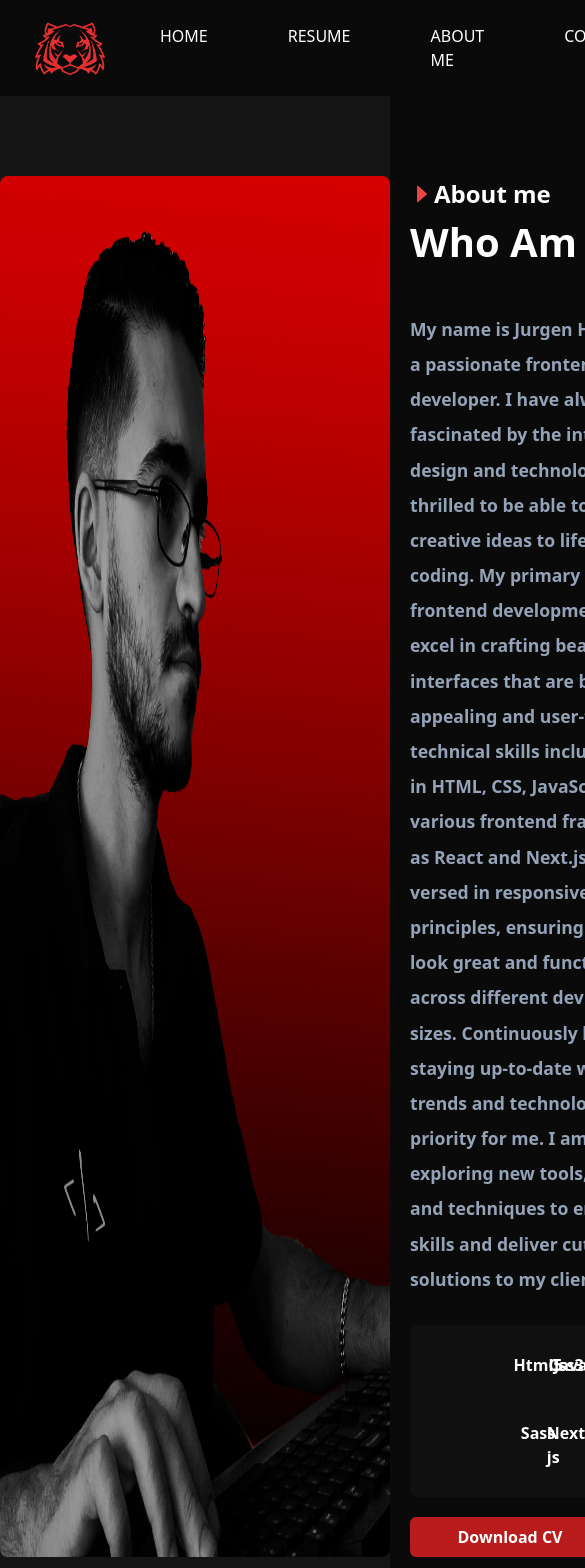
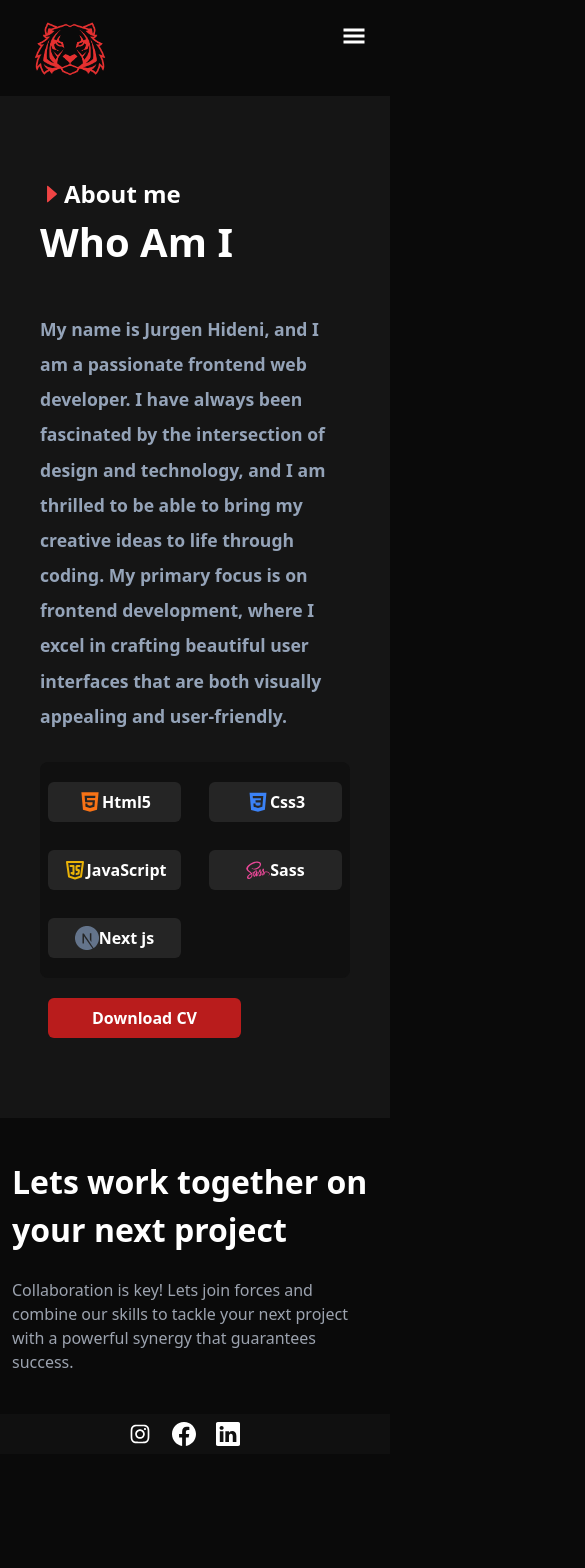
Before and after one commit to jurgenhideni/portfolio, a Next.js app: page /about in a window 390 px wide. Shown: the top 1568 px of the page, 585 px wide, since content can reach past the window. After the commit the page ends 1454 px from the top, so only its background shows below. Built offline with nearby package versions, Linux system fonts and the light colour scheme.

Commit message:
Made Homepage responsive, burger menu unfinished

```diff
--- a/package.json
+++ b/package.json
@@ -9,7 +9,12 @@
     "lint": "next lint"
   },
   "dependencies": {
+    "@emotion/react": "^11.11.0",
+    "@emotion/styled": "^11.11.0",
+    "@geist-ui/core": "^2.3.8",
+    "@mui/material": "^5.13.3",
     "autoprefixer": "10.4.14",
+    "daisyui": "^2.52.0",
     "eslint": "8.40.0",
     "eslint-config-next": "13.4.2",
     "next": "13.4.2",
--- a/src/components/About.jsx
+++ b/src/components/About.jsx
@@ -1,5 +1,3 @@
-import Header from "@/components/Header";
-import Footer from "@/components/Footer";
 import Image from "next/image";
 import Link from "next/link";
 
@@ -19,9 +17,9 @@ const About = () => {
           height={500}
           width={550}
           alt=""
-          className="rounded-lg"
+          className="rounded-lg max-sm:hidden "
         />
-        <div className="text-white flex flex-col ">
+        <div className="text-white flex flex-col max-sm:mx-10">
           <h2 className="font-semibold text-[1.5rem] items-center flex">
             <AiOutlineCaretRight className="text-red-500" /> About me
           </h2>
@@ -32,17 +30,23 @@ const About = () => {
             design and technology, and I am thrilled to be able to bring my
             creative ideas to life through coding. My primary focus is on
             frontend development, where I excel in crafting beautiful user
-            interfaces that are both visually appealing and user-friendly. My
-            technical skills include proficiency in HTML, CSS, JavaScript, and
-            various frontend frameworks such as React and Next.js . I am
-            well-versed in responsive design principles, ensuring that websites
-            look great and function seamlessly across different devices and
-            screen sizes. Continuously learning and staying up-to-date with the
-            latest trends and technologies is a priority for me. I am always
-            exploring new tools, frameworks, and techniques to enhance my skills
-            and deliver cutting-edge solutions to my clients.
+            interfaces that are both visually appealing and user-friendly.
+            <span className="max-sm:hidden">
+              My technical skills include proficiency in HTML, CSS, JavaScript,
+              and various frontend frameworks such as React and Next.js . I am
+              well-versed in responsive design principles, ensuring that
+              websites look great and function seamlessly across different
+              devices and screen sizes. Continuously learning and staying
+              up-to-date with the latest trends and technologies is a priority
+              for me. I am always exploring new tools, frameworks, and
+              techniques to enhance my skills and deliver cutting-edge solutions
+              to my clients.
+            </span>
           </p>
-          <div className="grid grid-cols-3 font-bold gap-7 mt-7 bg-[#101010] px-32 py-5 rounded-lg">
+          <div
+            className="grid grid-cols-3 font-bold gap-7 mt-7 bg-[#101010]   py-5 rounded-lg max-sm:grid-cols-2
+          max-sm:px-2"
+          >
             <div className="flex  bg-[#252525] justify-center rounded-md py-2">
               <AiFillHtml5 className="text-orange-500 text-[1.5rem] " />
               <h2>Html5</h2>
@@ -66,7 +70,8 @@ const About = () => {
           </div>
           <Link
             href="https://drive.google.com/file/d/1rtjoQfNGfbRn_XNOhUXwA0_TNnrh9pWA/view?usp=share_link"
-            className=" bg-red-700 max-w-[200px] text-center mt-5 py-2 rounded-md font-bold hover:underline underline-offset-4"
+            className=" bg-red-700 max-w-[200px] text-center mt-5 py-2 rounded-md font-bold hover:underline underline-offset-4
+            max-sm:mx-2 max-sm:max-w-[193px]"
           >
             Download CV
           </Link>
--- a/src/components/Footer.jsx
+++ b/src/components/Footer.jsx
@@ -7,9 +7,9 @@ import { BsLinkedin } from "react-icons/bs";
 const Footer = () => {
   return (
     <>
-      <div className="text-white my-10 flex items-center justify-evenly">
-        <div className="flex flex-col gap-6">
-          <h1 className="text-[3.5rem] font-extrabold max-w-[800px]">
+      <div className="text-white my-10 flex items-center justify-evenly max-sm:block">
+        <div className="flex flex-col gap-6 max-sm:px-3">
+          <h1 className="text-[3.5rem] font-extrabold max-w-[800px] max-sm:text-[2rem] ">
             Lets work together on your next project
           </h1>
           <p className="max-w-[600px] text-gray-400 font-sans">
@@ -20,14 +20,20 @@ const Footer = () => {
         </div>
         <Link
           href="/contact"
-          className="text-white bg-red-600 px-10 py-3 rounded "
+          className="text-white bg-red-600 px-10 py-3 rounded max-sm:hidden "
         >
           Contact
         </Link>
       </div>
       <div className="flex justify-between px-32 py-2 bg-[#101010] items-center">
-        <Image src="/assets/logo01.png" width={80} height={50} alt="" />
-        <div className="flex gap-20 text-[2rem] text-white">
+        <Image
+          src="/assets/logo01.png"
+          width={80}
+          height={50}
+          alt=""
+          className="max-sm:hidden"
+        />
+        <div className="flex gap-20 text-[2rem] text-white max-sm:gap-5 max-sm:pr-5 max-sm:text-[1.5rem]">
           <Link href="https://instagram.com/jurgen.hideni">
             <AiOutlineInstagram className="hover:text-rose-400 hover:scale-125 ease-in-out duration-200 cursor-pointer" />
           </Link>
--- a/src/components/Header.jsx
+++ b/src/components/Header.jsx
@@ -1,10 +1,25 @@
 import React from "react";
 import Link from "next/link";
 import Image from "next/image";
+import { GiHamburgerMenu } from "react-icons/gi";
 
 const Header = () => {
   return (
-    <div className="flex justify-between m-5 uppercase items-center">
+    <>
+      <div className="flex justify-between ">
+        <Image
+          src="/assets/logo01.png"
+          alt=""
+          width={100}
+          height={50}
+          className="m-5"
+        />
+        <div>
+          <GiHamburgerMenu className="text-white m-6 text-[1.5rem]" />
+        </div>
+      </div>
+
+      <div className="flex justify-between m-5 uppercase items-center max-sm:hidden">
         <Image src="/assets/logo01.png" alt="" width={100} height={50} />
         <div className="flex gap-20  mx-10 text-white ">
           <Link className="hover:text-red-400" href="/">
@@ -22,6 +37,7 @@ const Header = () => {
           </Link>
         </div>
       </div>
+    </>
   );
 };
 
--- a/src/components/Main.jsx
+++ b/src/components/Main.jsx
@@ -4,13 +4,13 @@ import Link from "next/link";
 const Main = () => {
   return (
     <>
-      <div className="flex justify-around items-center pb-28">
-        <div className="font-sans  ">
+      <div className="flex justify-around items-center pb-28 max-sm:block max-sm:mx-10">
+        <div className="font-sans ">
           <p className="font-bold font-sans text-[2rem] text-red-500">
             Hello, My Name Is
           </p>
           <h1 className="font-bold text-[4.5rem] text-white ">JURGEN HIDENI</h1>
-          <p className="text-gray-400 font-semibold text-[1.2rem] max-w-[600px] mb-10">
+          <p className="text-gray-400 font-semibold text-[1.2rem] max-w-[600px] mb-10 max-sm:font-light">
             - A passionate and dedicated junior web developer, driven by the
             ever-evolving world of technology and its limitless possibilities.
           </p>
@@ -21,7 +21,13 @@ const Main = () => {
             Contact me
           </Link>
         </div>
-        <Image src="/assets/jurgenpic.png" alt="" height={800} width={900} />
+        <Image
+          src="/assets/jurgenpic.png"
+          alt=""
+          height={800}
+          width={900}
+          className="max-sm:hidden"
+        />
       </div>
     </>
   );
--- a/src/components/Rating.jsx
+++ /dev/null
@@ -1,43 +0,0 @@
-import React from "react";
-import { Rating } from "semantic-ui-react";
-
-const RatingExampleStar = () => (
-  <Rating icon="star" defaultRating={3} maxRating={4} />
-);
-
-export default RatingExampleStar;
-
-<div class="ui star rating" role="radiogroup" tabindex="-1">
-  <i
-    tabindex="0"
-    aria-checked="false"
-    aria-posinset="1"
-    aria-setsize="4"
-    class="active icon"
-    role="radio"
-  ></i>
-  <i
-    tabindex="0"
-    aria-checked="false"
-    aria-posinset="2"
-    aria-setsize="4"
-    class="active icon"
-    role="radio"
-  ></i>
-  <i
-    tabindex="0"
-    aria-checked="true"
-    aria-posinset="3"
-    aria-setsize="4"
-    class="active icon"
-    role="radio"
-  ></i>
-  <i
-    tabindex="0"
-    aria-checked="false"
-    aria-posinset="4"
-    aria-setsize="4"
-    class="icon"
-    role="radio"
-  ></i>
-</div>;
--- a/src/components/Services.jsx
+++ b/src/components/Services.jsx
@@ -10,13 +10,15 @@ const Services = () => {
   return (
     <div className="bg-[#101010] p-10 " id="services">
       <div>
-        <h2 className="flex items-center text-white font-bold">
+        <h2 className="flex items-center text-white font-bold max-sm:text-[1.5rem]">
           <AiOutlineCaretRight className="text-red-500" /> My Services
         </h2>
-        <p className="text-white text-[2rem] font-bold">What Can I Do</p>
+        <p className="text-white text-[2rem] font-bold max-sm:text-[2.5rem]">
+          What Can I Do
+        </p>
       </div>
-      <div className="grid grid-cols-3 gap-10 mt-10">
-        <div className="bg-[#202020] max-w-[450px] py-10 text-center rounded-xl hover:scale-110 hover:bg-[#323232]">
+      <div className="grid grid-cols-3 gap-10 mt-10 max-sm:grid-cols-1">
+        <div className="bg-[#202020] max-w-[450px] py-10 text-center rounded-xl hover:scale-110 hover:bg-[#323232] max-sm:px-3">
           <GoPencil className="mx-auto text-[2.5rem] mb-5 text-red-500 " />
           <h2 className="font-bold text-white mb-4">Creative Design</h2>
           <p className="text-[.9rem] leading-relaxed text-white font-extralight">
@@ -24,7 +26,7 @@ const Services = () => {
             visually appealing and engaging user experiences.
           </p>
         </div>
-        <div className="bg-[#202020] max-w-[450px] py-10 text-center rounded-xl hover:scale-110 hover:bg-[#323232]">
+        <div className="bg-[#202020] max-w-[450px] py-10 text-center rounded-xl hover:scale-110 hover:bg-[#323232] max-sm:px-3">
           <HiCodeBracket className="mx-auto text-[2.5rem] mb-5 text-red-500 " />
           <h2 className="font-bold text-white mb-4">Clean Code</h2>
           <p className="text-[.9rem] leading-relaxed text-white font-extralight">
@@ -32,7 +34,7 @@ const Services = () => {
             <br /> It involves following coding best practices.
           </p>
         </div>
-        <div className="bg-[#202020] max-w-[450px] py-10 text-center rounded-xl hover:scale-110 hover:bg-[#323232]">
+        <div className="bg-[#202020] max-w-[450px] py-10 text-center rounded-xl hover:scale-110 hover:bg-[#323232] max-sm:px-3">
           <BsLaptop className="mx-auto text-[2.5rem] mb-5 text-red-500 " />
           <h2 className="font-bold text-white mb-4">User Interface</h2>
           <p className="text-[.9rem] leading-relaxed text-white font-extralight">
@@ -40,7 +42,7 @@ const Services = () => {
             usability, accessibility, and a seamless user experience.
           </p>
         </div>
-        <div className="bg-[#202020] max-w-[450px] py-10 text-center rounded-xl hover:scale-110 hover:bg-[#323232]">
+        <div className="bg-[#202020] max-w-[450px] py-10 text-center rounded-xl hover:scale-110 hover:bg-[#323232] max-sm:px-3">
           <BsFillBagCheckFill className="mx-auto text-[2.5rem] mb-5 text-red-500 " />
           <h2 className="font-bold text-white mb-4">User Experience</h2>
           <p className="text-[.9rem] leading-relaxed text-white font-extralight">
@@ -48,7 +50,7 @@ const Services = () => {
             interfaces that are intuitive, efficient, and enjoyable to use.
           </p>
         </div>
-        <div className="bg-[#202020] max-w-[450px] py-10 text-center rounded-xl hover:scale-110 hover:bg-[#323232]">
+        <div className="bg-[#202020] max-w-[450px] py-10 text-center rounded-xl hover:scale-110 hover:bg-[#323232] max-sm:px-3">
           <HiOutlineSupport className="mx-auto text-[2.5rem] mb-5 text-red-500 " />
           <h2 className="font-bold text-white mb-4">Fast Support</h2>
           <p className="text-[.9rem] leading-relaxed text-white font-extralight">
@@ -56,7 +58,7 @@ const Services = () => {
             to the website or application.
           </p>
         </div>
-        <div className="bg-[#202020] max-w-[450px] py-10 text-center rounded-xl hover:scale-110 hover:bg-[#323232]">
+        <div className="bg-[#202020] max-w-[450px] py-10 text-center rounded-xl hover:scale-110 hover:bg-[#323232] max-sm:px-3">
           <BsFlagFill className="mx-auto text-[2.5rem] mb-5 text-red-500 " />
           <h2 className="font-bold text-white mb-4">Branding</h2>
           <p className="text-[.9rem] leading-relaxed text-white font-extralight">
```
Also changed, not shown: 1 other file (tests, documents, lock files or other folders). Lines whose indentation alone changed are shown as unchanged.
